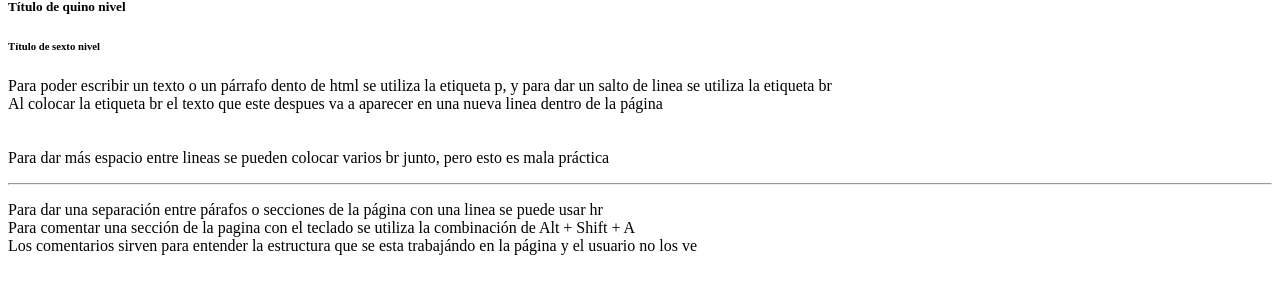
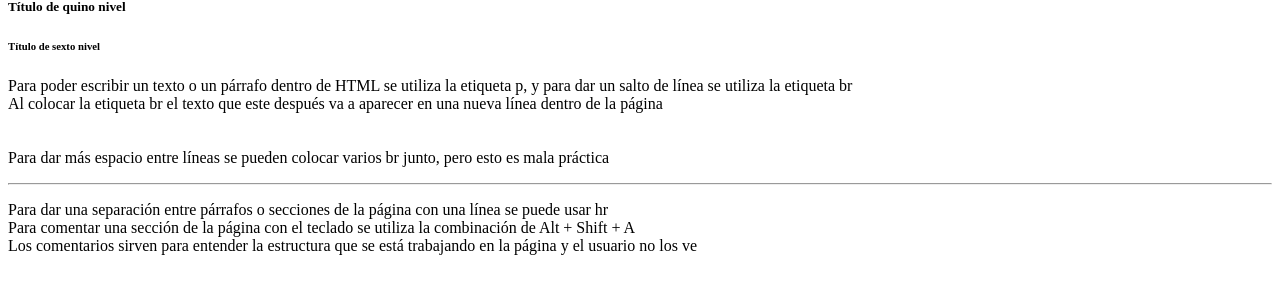
Before and after one commit to PaulaRubioTabares/PrimeraWeb, a plain HTML site: page index.html in a window 1280 px wide. Shown: the part 237-530 px from the top of the page. Drawn offline with Linux system fonts and the light colour scheme.

Commit message:
Guardado

```diff
--- a/index.html
+++ b/index.html
@@ -15,15 +15,15 @@
     <h4>Título de cuarto nivel</h4>
     <h5>Título de quino nivel</h5>
     <h6>Título de sexto nivel</h6>
+
     <!-- Párrafos -->
-
-    <p>Para poder escribir un texto o un párrafo dento de html se utiliza la etiqueta p, y para dar un salto de linea se utiliza la etiqueta br <br> <!-- Salto de linea -->
-    Al colocar la etiqueta br el texto que este despues va a aparecer en una nueva linea dentro de la página <br><br><br>
-    Para dar más espacio entre lineas se pueden colocar varios br junto, pero esto es mala práctica</p>
-    <hr> <!-- Linea de separación-->
-    <p>Para dar una separación entre párafos o secciones de la página con una linea se puede usar hr <br>
-    Para comentar una sección de la pagina con el teclado se utiliza la combinación de Alt + Shift + A <br>
-    Los comentarios sirven para entender la estructura que se esta trabajándo en la página y el usuario no los ve
+    <p>Para poder escribir un texto o un párrafo dentro de HTML se utiliza la etiqueta p, y para dar un salto de línea se utiliza la etiqueta br <br> <!-- Salto de línea -->
+    Al colocar la etiqueta br el texto que este después va a aparecer en una nueva línea dentro de la página <br><br><br>
+    Para dar más espacio entre líneas se pueden colocar varios br junto, pero esto es mala práctica</p>
+    <hr> <!-- línea de separación-->
+    <p>Para dar una separación entre párrafos o secciones de la página con una línea se puede usar hr <br>
+    Para comentar una sección de la página con el teclado se utiliza la combinación de Alt + Shift + A <br>
+    Los comentarios sirven para entender la estructura que se está trabajando en la página y el usuario no los ve
     </p>
 
 </body>
```
